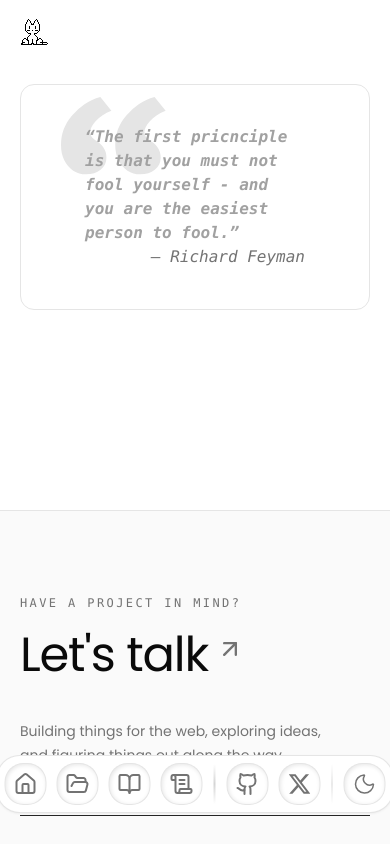
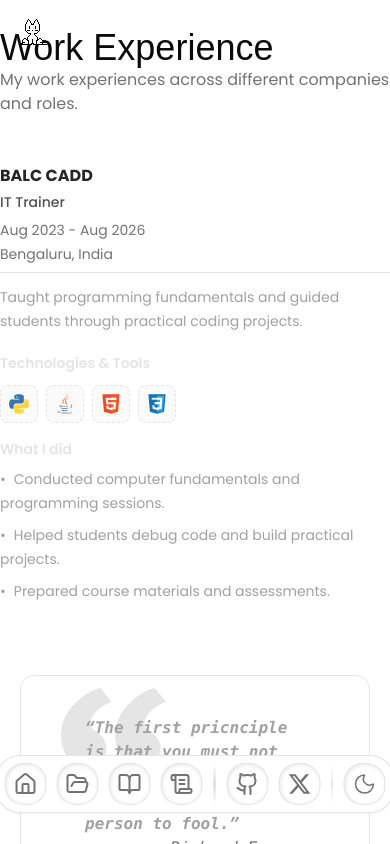
Before and after one commit to igmoni/devfolio-v2, a Next.js app: page /work in a window 390 px wide. Shown: the top 844 px of the page. Built offline with nearby package versions, Linux system fonts and the light colour scheme; a web font is replaced by a local one.

Commit message:
feat: work page done

```diff
--- a/src/app/resume/page.tsx
+++ b/src/app/resume/page.tsx
@@ -4,7 +4,7 @@ import { SubHeading } from "@/components/common/SubHeading";
 
 export default function ResumePage() {
   return (
-    <Container className={"pt-5Z"}>
+    <Container>
       <Heading as="h1">Resume</Heading>
       <SubHeading>View and download my professional resume.</SubHeading>
 
--- a/src/app/work/page.tsx
+++ b/src/app/work/page.tsx
@@ -1,11 +1,99 @@
-import React from 'react'
+import { Container } from "@/components/common/Container";
+import { Heading } from "@/components/common/Heading";
+import { SubHeading } from "@/components/common/SubHeading";
+import { experience } from "@/config/experience";
 
 const page = () => {
   return (
-    <div>
+    <Container>
+      <Heading as="h1">Work Experience</Heading>
+      <SubHeading>
+        My work experiences across different companies and roles.
+      </SubHeading>
 
-    </div>
-  )
-}
+      <div className="mt-10 flex flex-col gap-8">
+        {experience.map((item) => {
+          return (
+            <article key={item.id} className="group relative py-2">
+              <div>
+                <div className="flex flex-col justify-between gap-2 sm:flex-row">
+                  <div>
+                    <div className="flex items-center gap-2">
+                      <h3 className="font-bold text-neutral-800 dark:text-neutral-200">
+                        {item.company}
+                      </h3>
+                    </div>
 
-export default page
+                    <p className="mt-1 text-sm font-medium text-neutral-600 dark:text-neutral-400">
+                      {item.post}
+                    </p>
+                  </div>
+
+                  <div>
+                    <p className="text-sm text-neutral-500 sm:text-right">
+                      {item.duration}
+                    </p>
+                    <p className="mt-1 text-sm text-neutral-500 sm:text-right">
+                      {item.place}
+                    </p>
+                  </div>
+                </div>
+                <div className="my-2 h-px w-full bg-neutral-200 dark:bg-neutral-800" />
+
+                <p className="mt-3 text-sm leading-6 text-neutral-400">
+                  {item.description}
+                </p>
+
+                <div className="mt-5 space-y-4">
+                  <div>
+                    <h4 className="mb-3 text-sm font-semibold text-neutral-200">
+                      Technologies &amp; Tools
+                    </h4>
+
+                    <div className="flex flex-wrap gap-2">
+                      {item.technologies.map(({ name, icon: Icon }) => (
+                        <span
+                          key={name}
+                          title={name}
+                          className="group/icon border-border bg-muted/50 text-foreground hover:bg-muted focus-visible:ring-ring inline-flex items-center gap-0 rounded-md border border-dashed px-2 py-2 text-sm font-medium transition-all duration-300 ease-out outline-none hover:scale-[1.03] hover:gap-1.5 hover:shadow-sm focus-visible:gap-1.5 focus-visible:ring-2 focus-visible:ring-offset-2"
+                        >
+                          <span className="flex size-5 shrink-0 items-center justify-center">
+                            <Icon />
+                          </span>
+
+                          <span className="max-w-0 overflow-hidden whitespace-nowrap opacity-0 transition-all duration-300 group-hover/icon:max-w-24 group-hover/icon:opacity-100">
+                            {name}
+                          </span>
+                        </span>
+                      ))}
+                    </div>
+                  </div>
+
+                  <div>
+                    <h4 className="mb-2 text-sm font-semibold text-neutral-200">
+                      What I did
+                    </h4>
+
+                    <ul className="space-y-2">
+                      {item.points.map((point) => (
+                        <li
+                          key={point}
+                          className="text-sm leading-6 text-neutral-400"
+                        >
+                          <span className="mr-2">•</span>
+                          {point}
+                        </li>
+                      ))}
+                    </ul>
+                  </div>
+                </div>
+              </div>
+            </article>
+          );
+        })}
+      </div>
+    </Container>
+  );
+};
+
+export default page;
--- a/src/components/common/Container.tsx
+++ b/src/components/common/Container.tsx
@@ -3,7 +3,7 @@ import { ContainerProps } from "@/types/common";
 
 const Container = ({ children, className }: ContainerProps) => {
   return (
-    <section className={cn("mx-auto mt-5 mb-10 w-full max-w-3xl", className)}>
+    <section className={cn("mx-auto w-full max-w-3xl", className)}>
       {children}
     </section>
   );
--- a/src/config/experience.ts
+++ b/src/config/experience.ts
@@ -11,6 +11,7 @@ export const experience = [
     description:
       "Taught programming fundamentals and guided students through practical coding projects.",
     duration: "Aug 2023 - Aug 2026",
+    place: "Bengaluru, India",
     points: [
       "Conducted computer fundamentals and programming sessions.",
       "Helped students debug code and build practical projects.",
--- a/src/config/project.tsx
+++ b/src/config/project.tsx
@@ -20,36 +20,4 @@ export const projects: Project[] = [
     imgUrl: "/blog/github.png",
     stacks: techs,
   },
-  {
-    name: "Craft",tool: "CLI Tool",
-    description:
-      "Scaffold projects faster with a CLI that brings frameworks and development tooling into one workflow.",
-    githubLink: "https://github.com/igmoni",
-    imgUrl: "/blog/github.png",
-    stacks: techs,
-  },
-  {
-    name: "Craft",tool: "CLI Tool",
-    description:
-      "Scaffold projects faster with a CLI that brings frameworks and development tooling into one workflow.",
-    githubLink: "https://github.com/igmoni",
-    imgUrl: "/blog/github.png",
-    stacks: techs,
-  },
-  {
-    name: "Craft",tool: "CLI Tool",
-    description:
-      "Scaffold projects faster with a CLI that brings frameworks and development tooling into one workflow.",
-    githubLink: "https://github.com/igmoni",
-    imgUrl: "/blog/github.png",
-    stacks: techs,
-  },
-  {
-    name: "Craft",tool: "CLI Tool",
-    description:
-      "Scaffold projects faster with a CLI that brings frameworks and development tooling into one workflow.",
-    githubLink: "https://github.com/igmoni",
-    imgUrl: "/blog/github.png",
-    stacks: techs,
-  },
 ];
```
